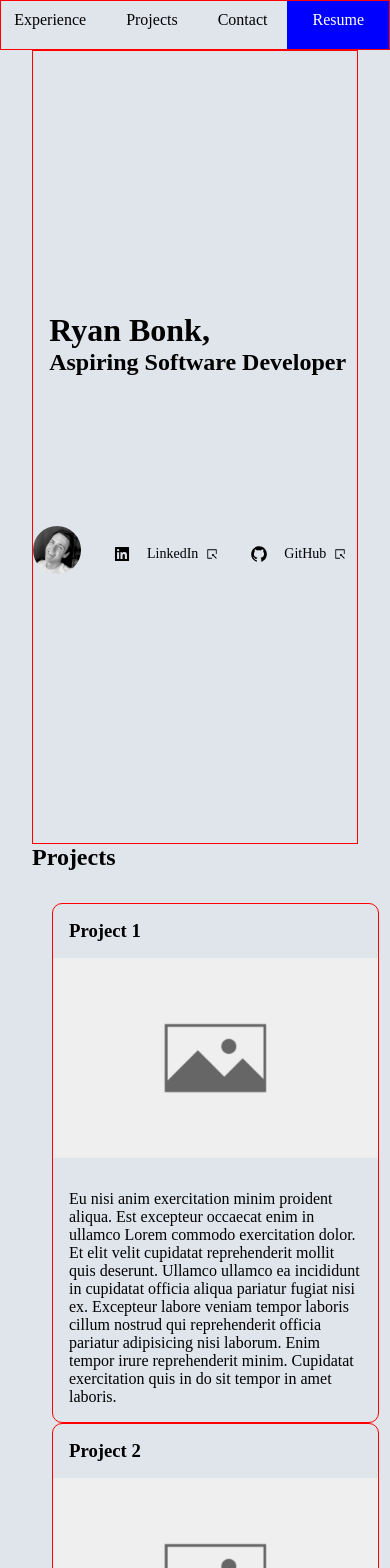
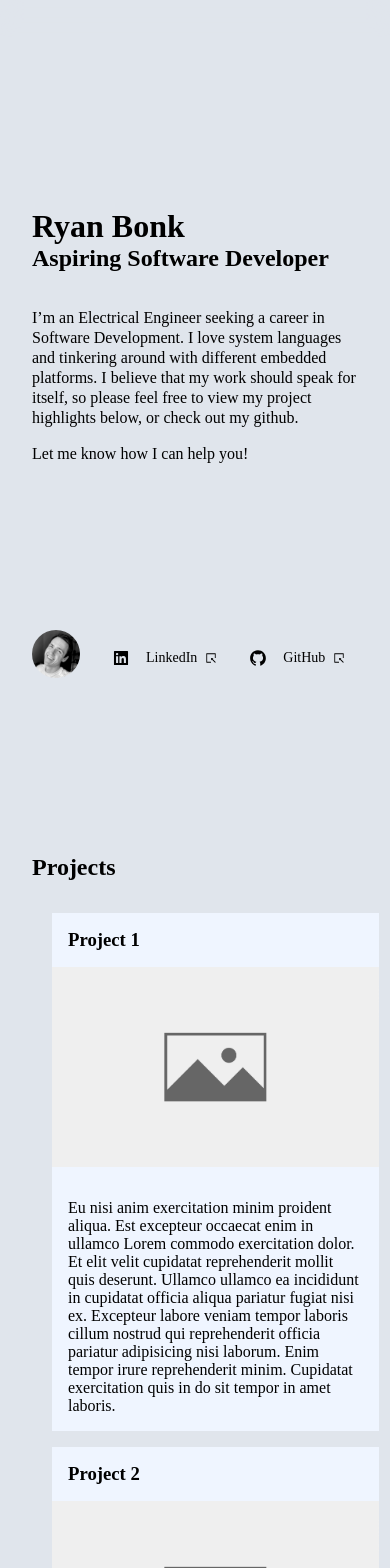
Before and after one commit to rbonk907/portfolio-website, a Next.js app: page / in a window 390 px wide. Shown: the top 1568 px of the page. Built offline with nearby package versions, Linux system fonts and the light colour scheme.

Commit message:
add some styling

```diff
--- a/components/header.js
+++ b/components/header.js
@@ -1,6 +1,15 @@
 import styles from '../styles/Header.module.css';
+import { useEffect, useState } from 'react';
 
-const Header = () => {
+const getHeader = (isMobile, vh) => {
+    if(isMobile) {
+        return (
+            <header className={ vh < 0 ? `${styles.headerOff}
+                ${styles.mobileHeader}` : `${styles.headerOn}
+                    ${styles.mobileHeader}`}></header>
+            // <header className={styles.mobileHeader}></header>
+        );
+    }
 
     return (
         <header className={styles.header}>
@@ -15,4 +24,29 @@ const Header = () => {
     );
 };
 
+const Header = ({ isMobile }) => {
+    const [scrollHeight, setScrollHeight] = useState(0);
+    // let vh = 0;
+
+    useEffect(() => {
+        window.addEventListener("scroll", getScrollHeight);
+        getScrollHeight();
+
+        return () => {
+            window.removeEventListener("scroll", getScrollHeight);
+          };
+    }, []);
+
+    const getScrollHeight = () => {
+        setScrollHeight(window.scrollY - window.innerHeight);
+    }
+
+
+    return (
+        <div className={`${styles.sticky} ${styles.headerContainer}`}>
+            { getHeader(isMobile, scrollHeight) }
+        </div>
+    );
+};
+
 export default Header;
--- a/components/hero-banner.js
+++ b/components/hero-banner.js
@@ -6,8 +6,18 @@ import { AiFillGithub, AiFillLinkedin, AiOutlineSelect } from 'react-icons/ai';
 const HeroBanner = ({lexend}) => {
     return (
         <div className={styles.heroBanner}>
-            <h1>Ryan Bonk,</h1>
+            <h1>Ryan Bonk</h1>
             <h2>Aspiring Software Developer</h2>
+
+            <div className={styles.infoBlurb}>
+                <p>
+                    I’m an Electrical Engineer seeking a career in Software Development. I love system languages and tinkering around with different embedded platforms. I believe that my work should speak for itself, so please feel free to view my project highlights below, or check out my github.
+                </p>
+                <p>
+                    Let me know how I can help you!
+                </p>
+            </div>
+
             <div className={styles.socials}>
                 <div className={styles.imageContainer}>
                     <Image
--- a/components/projects.js
+++ b/components/projects.js
@@ -16,7 +16,7 @@ const Projects = () => {
 
     return (
         <div className={styles.projectContainer}>
-            <h2>Projects</h2>
+            <h2 className={styles.sticky}>Projects</h2>
             <div className={styles.projects}>
                 {getProjects()}
             </div>
--- a/styles/Header.module.css
+++ b/styles/Header.module.css
@@ -1,12 +1,45 @@
-.header {
+.sticky {
     position: sticky;
     top: 0px;
+}
+
+.headerContainer {
+    z-index: 1;
+}
+
+.header {
+    /* position: sticky; */
+    /* top: 0px; */
     height: 50px;
     display: flex;
     justify-content: flex-end;
     width: 100%;
     background-color: inherit;
     border: 1px solid red;
+}
+
+.mobileHeader {
+    /* position: sticky; */
+    /* top: 0px; */
+    height: 50px;
+    width: 100%;
+    background-color: var(--card-bg-color);
+    box-shadow: 0px 20px 20px var(--main-bg-color);
+
+    z-index: 99;
+}
+
+.headerOn {
+    position: relative;
+    top: 0px;
+    transition: all .2s ease-in-out;
+
+}
+
+.headerOff {
+    position: relative;
+    top: -50px;
+    transition: all .2s ease-in-out;
 }
 
 .menu {
--- a/styles/HeroBanner.module.css
+++ b/styles/HeroBanner.module.css
@@ -32,16 +32,21 @@
     flex-direction: column;
     justify-content: center;
     align-items: flex-start;
-    border: 1px solid red;
+    /* border: 1px solid red; */
 }
 
 .heroBanner h1 {
     display: block;
-    margin-left: 5%;
 }
 
 .heroBanner h2 {
-    margin-left: 5%;
+    display: block;
+    margin-bottom: 1.5em;
+}
+
+.infoBlurb p {
+    margin-bottom: 1em;
+    line-height: 1.25em;
 }
 
 .socials {
--- a/styles/ProjectCard.module.css
+++ b/styles/ProjectCard.module.css
@@ -1,9 +1,11 @@
 .projectCard {
-    border: 1px solid red;
-    border-radius: 10px;
+    /* border: 1px solid red; */
+    background-color: var(--card-bg-color);
     height: fit-content;
     min-width: 327px;
+    max-width: 500px;
     margin: 0 20px;
+    margin-bottom: 16px;
 }
 
 .projectCard h3 {
@@ -22,6 +24,7 @@
     width: 100%;
     height: 200px;
     position: relative;
+    z-index: 0;
     top: 0;
     left: 0;
     margin-bottom: 1rem;
--- a/styles/Projects.module.css
+++ b/styles/Projects.module.css
@@ -1,5 +1,15 @@
+.sticky {
+    position: sticky;
+    top: 0px;
+}
+
 .projectContainer {
     width: 100%;
+}
+
+.projectContainer h2 {
+    padding-top: 10px;
+    z-index: 2;
 }
 
 .projects {
--- a/styles/globals.css
+++ b/styles/globals.css
@@ -1,3 +1,8 @@
+:root {
+  --main-bg-color: #e0e5ec;
+  --card-bg-color: #eff5ff;
+}
+
 * {
   padding: 0;
   margin: 0;
@@ -12,7 +17,7 @@ a {
 }
 
 body {
-  background-color: #e0e5ec;
+  background-color: var(--main-bg-color);
 }
 
 @media (prefers-color-scheme: dark) {
```
Also changed, not shown: 1 other file (tests, documents, lock files or other folders).
